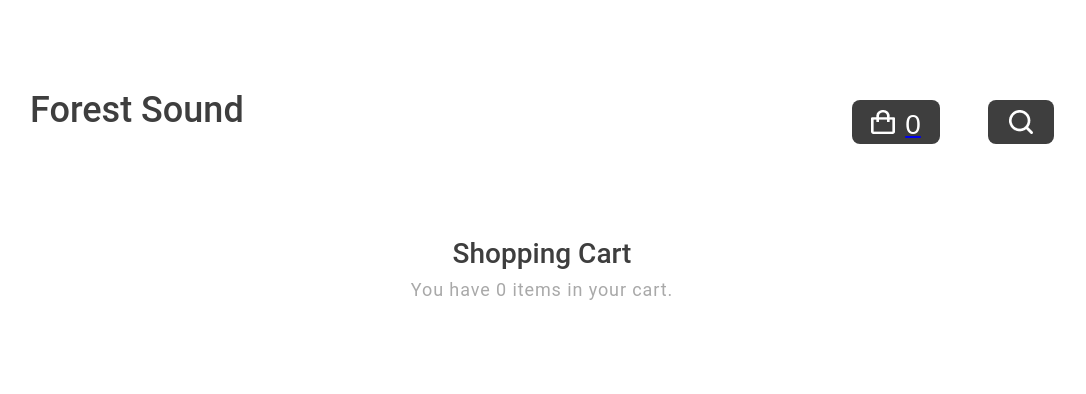
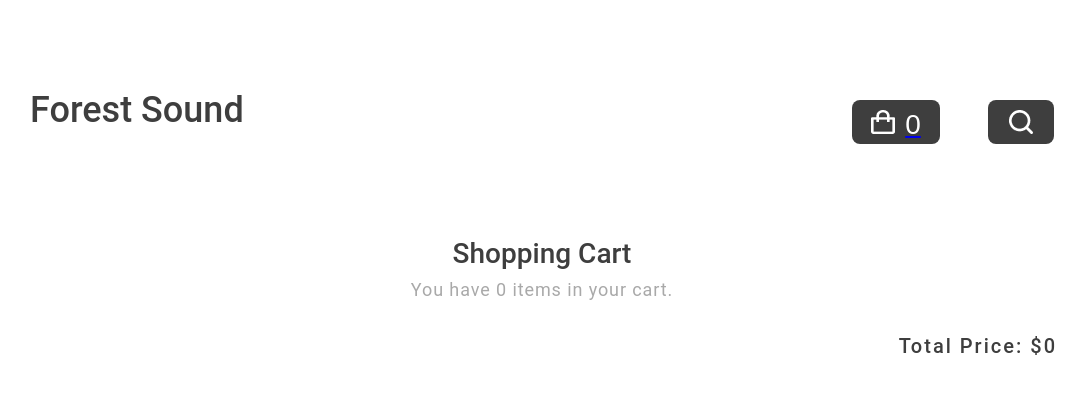
Before and after one commit to ken0619b/ec-site-design-and-implementation, a React (Create React App) app: page /cart in a window 1280 px wide. Shown: the top 394 px of the page, without its empty margins (98-1184 px from the left). Built offline with nearby package versions, Linux system fonts and the light colour scheme.

Commit message:
fix total price

```diff
--- a/src/components/cart.js
+++ b/src/components/cart.js
@@ -33,6 +33,28 @@ const CartContainer = styled.div`
     letter-spacing: 0.05em;
     color: #a9a9a9;
     margin-bottom: 36px;
+  }
+
+  .total-wrapper {
+    display: flex;
+    flex-direction: row-reverse;
+    align-items: center;
+    .total-price-label {
+      font-style: normal;
+      font-weight: 500;
+      font-size: 20px;
+      line-height: 20px;
+      letter-spacing: 0.1em;
+      color: #3e3e3e;
+    }
+    .total-price {
+      font-style: normal;
+      font-weight: 500;
+      font-size: 20px;
+      line-height: 20px;
+      letter-spacing: -0.05em;
+      color: #3e3e3e;
+    }
   }
 `;
 
@@ -204,6 +226,14 @@ const Cart = () => {
           </div>
         </CartItem>
       ))}
+      <div className="total-wrapper">
+        <div className="total-price-label">
+          Total Price: $
+          <span className="total-price">
+            {cart_items.reduce((sum, item) => sum + item.count * item.price, 0)}
+          </span>
+        </div>
+      </div>
     </CartContainer>
   );
 };
```
